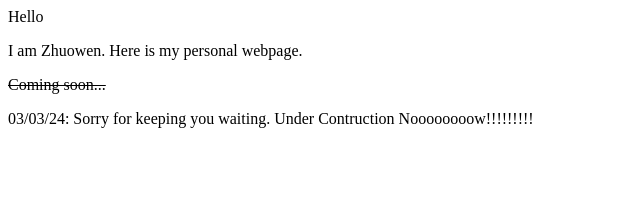
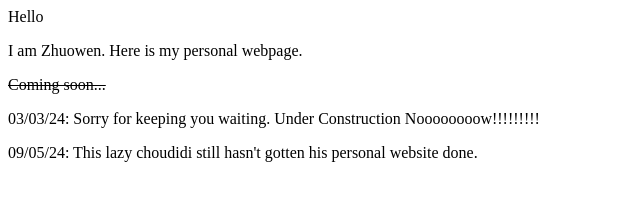
Before and after one commit to MickShen7558/mickshen7558.github.io, a plain HTML site: page index.html in a window 1280 px wide. Shown: the whole page, without its empty margins (0-640 px from the left). Drawn offline with Linux system fonts and the light colour scheme.

Commit message:
Update index.html

```diff
--- a/index.html
+++ b/index.html
@@ -1,4 +1,5 @@
 <p>Hello</p>
 <p>I am Zhuowen. Here is my personal webpage. </p>
 <p><s>Coming soon... </s></p>
-<p>03/03/24: Sorry for keeping you waiting. Under Contruction Noooooooow!!!!!!!!!</p>
+<p>03/03/24: Sorry for keeping you waiting. Under Construction Noooooooow!!!!!!!!!</p>
+<p>09/05/24: This lazy choudidi still hasn't gotten his personal website done. </p>
```
